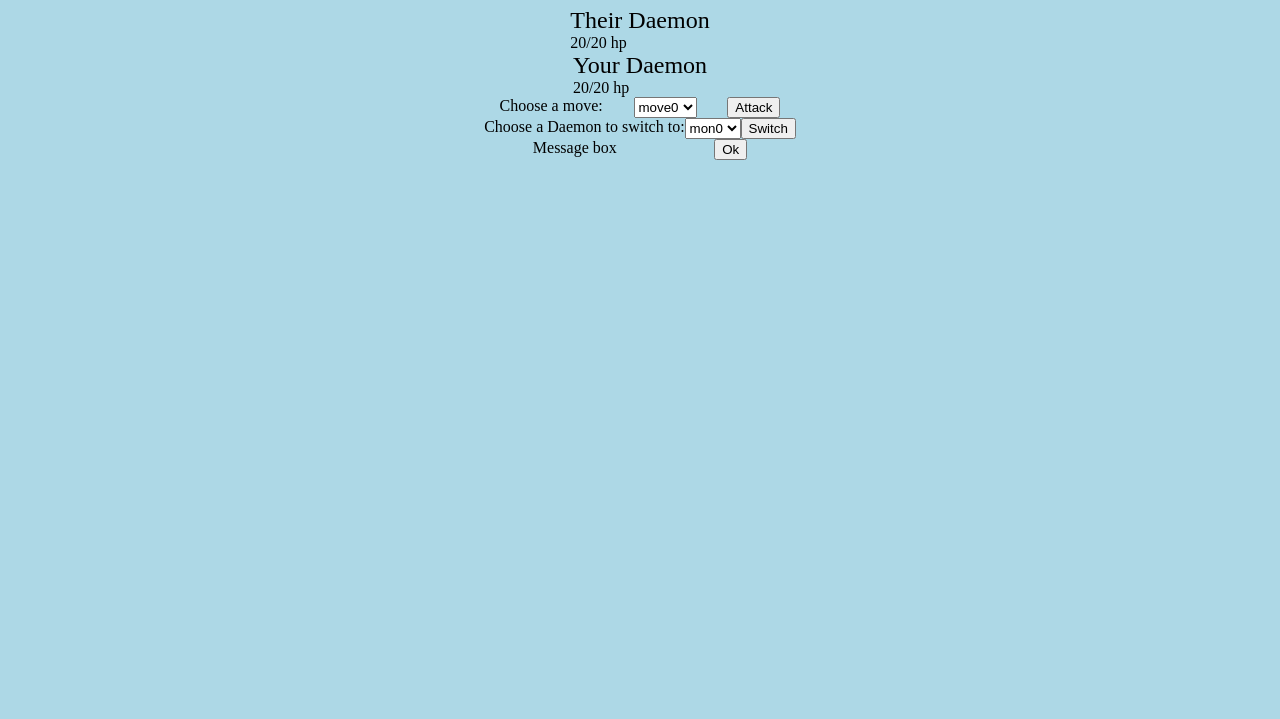
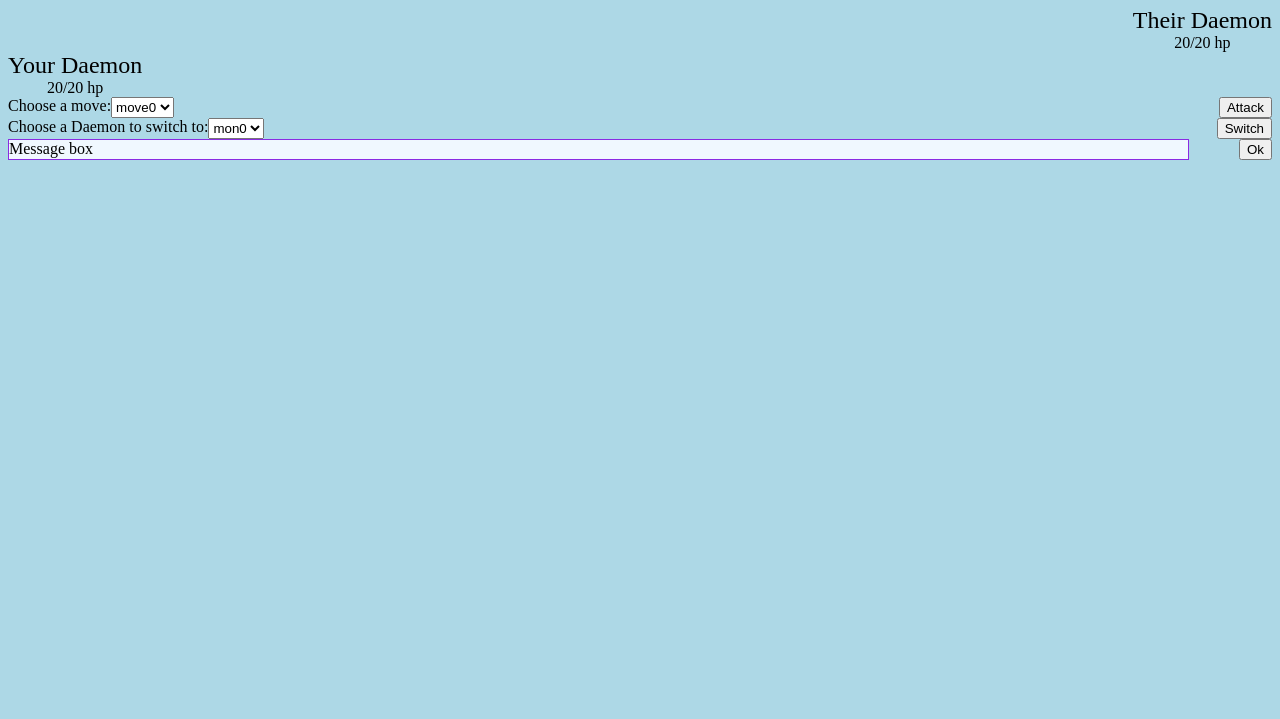
Before and after one commit to Bogsworth/DaeMons, an Electron app: page index.html in a window 1280 px wide. Shown: the part 81-800 px from the top of the page. Drawn offline with Linux system fonts and the light colour scheme.

Commit message:
Fix UI layout to be passable

```diff
--- a/battle.css
+++ b/battle.css
@@ -3,13 +3,16 @@ body {
 }
 
 h1 {
+    display: flex;
     color: navy;
+    align-self: center;
 }
 
 .battleScreen {
     display: flex;
     flex-direction: column;
     align-items: center;
+    align-items: stretch;
     justify-content: space-around;
 }
 
@@ -19,19 +22,47 @@ h1 {
     justify-content: space-around;
 }
 
+.menuDropdownSection {
+    display: flex;
+    flex-direction: row;
+}
+
 .battleOption {
     display: flex;
-    justify-content: space-around;
+    justify-content: space-between;
+}
+
+.yours {
+    display: flex;
+    flex-direction: row;
+}
+.theirs {
+    display: flex;
+    flex-direction: row-reverse;
+}
+
+.messageBox {
+    display: flex;
+    border-style: solid;
+    background-color: aliceblue;
+    border-color: blueviolet;
+    border-width: 1px;
+    flex-grow: 5;
+    margin-right: 50px;
 }
 
 .monSection {
     display: flex;
     flex-direction: column;
     align-items: center;
-    align-items: stretch;
+    max-width: 200px;
 }
-.monDisplay {
+.monImage {
     display: flex;
     flex-grow: 3;
     font-size: 1.5em;
 }
+.healthDisplay {
+    display: flex;
+    align-self: center;
+}
--- a/index.html
+++ b/index.html
@@ -18,16 +18,21 @@
     <div style="display: flexbox; flex-direction: column;">
       <div class = "battleScreen">
         <h1>You are fighting!!</h1>
+        <div class="theirs">
           <div class="monSection">
-          <div class="monDisplay">Their Daemon</div>
-          <div>20/20 hp</div>
+            <div class="monImage">Their Daemon</div>
+            <div class="healthDisplay">20/20 hp</div>
           </div>
+        </div>
+        <div class="yours">
           <div class="monSection">
-          <div class="monDisplay">Your Daemon</div>
-          <div>20/20 hp</div>
+            <div class="monImage">Your Daemon</div>
+            <div class="healthDisplay">20/20 hp</div>
+          </div>
         </div>
         <div class="battleMenu">
           <div class="battleOption">
+            <div class="menuDropdownSection">
               <div>Choose a move:</div>
               <select name="moves" id="moves">
                 <option value="move0">move0</option>
@@ -35,9 +40,11 @@
                 <option value="move2">move2</option>
                 <option value="move3">move3</option>
               </select>
+            </div>
             <button type="button" name="attack">Attack</button>
           </div>
           <div class = "battleOption">
+            <div class="menuDropdownSection">
               <div>Choose a Daemon to switch to:</div>
               <select name="moves" id="moves">
                 <option value="mon0">mon0</option>
@@ -47,10 +54,11 @@
                 <option value="mon4">mon4</option>
                 <option value="mon5">mon5</option>
               </select>
+            </div>
             <button type="button" name="switch">Switch</button>
           </div>
           <div class = "battleOption">
-            <div>Message box</div>
+            <div class="messageBox">Message box</div>
             <button type="button" name="ok">Ok</button>
           </div>
         </div>
```
Lines whose indentation alone changed are shown as unchanged.
